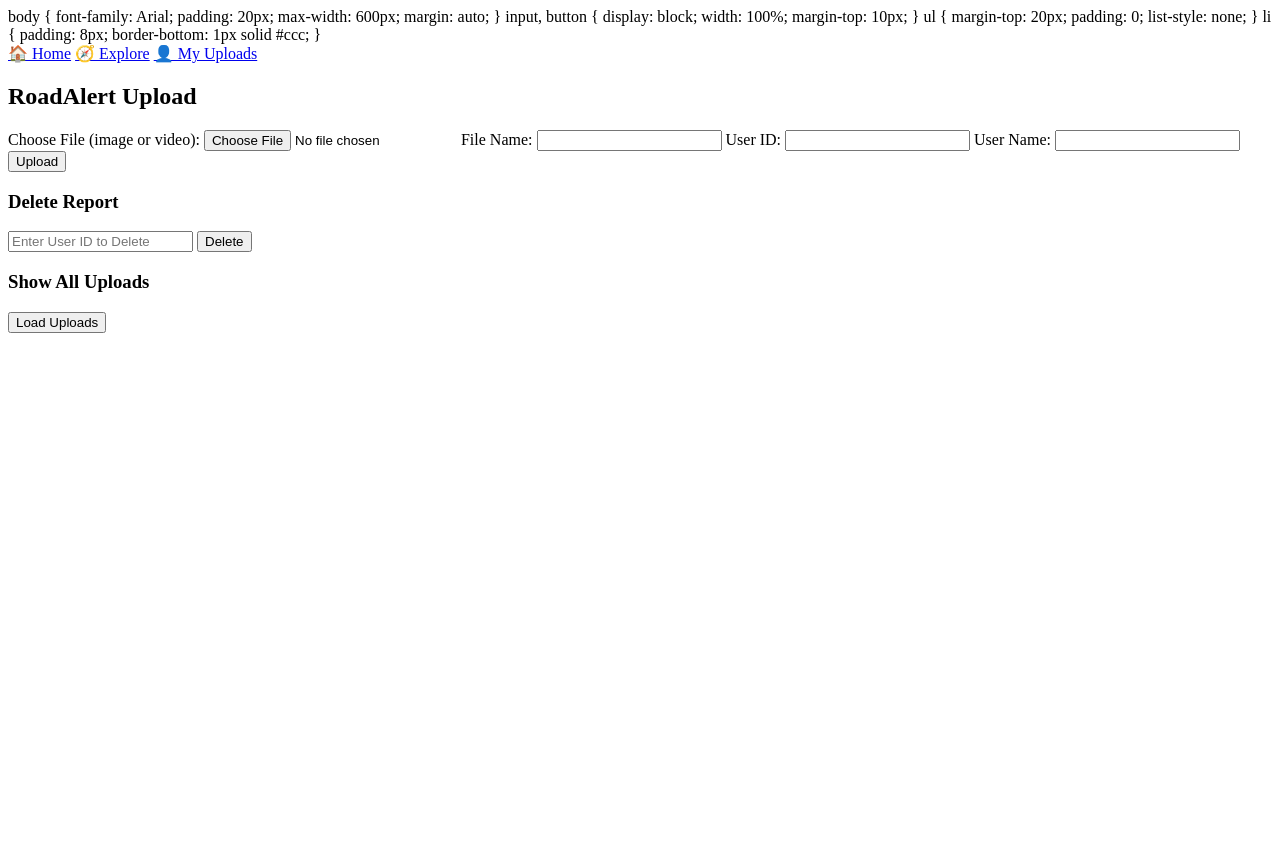
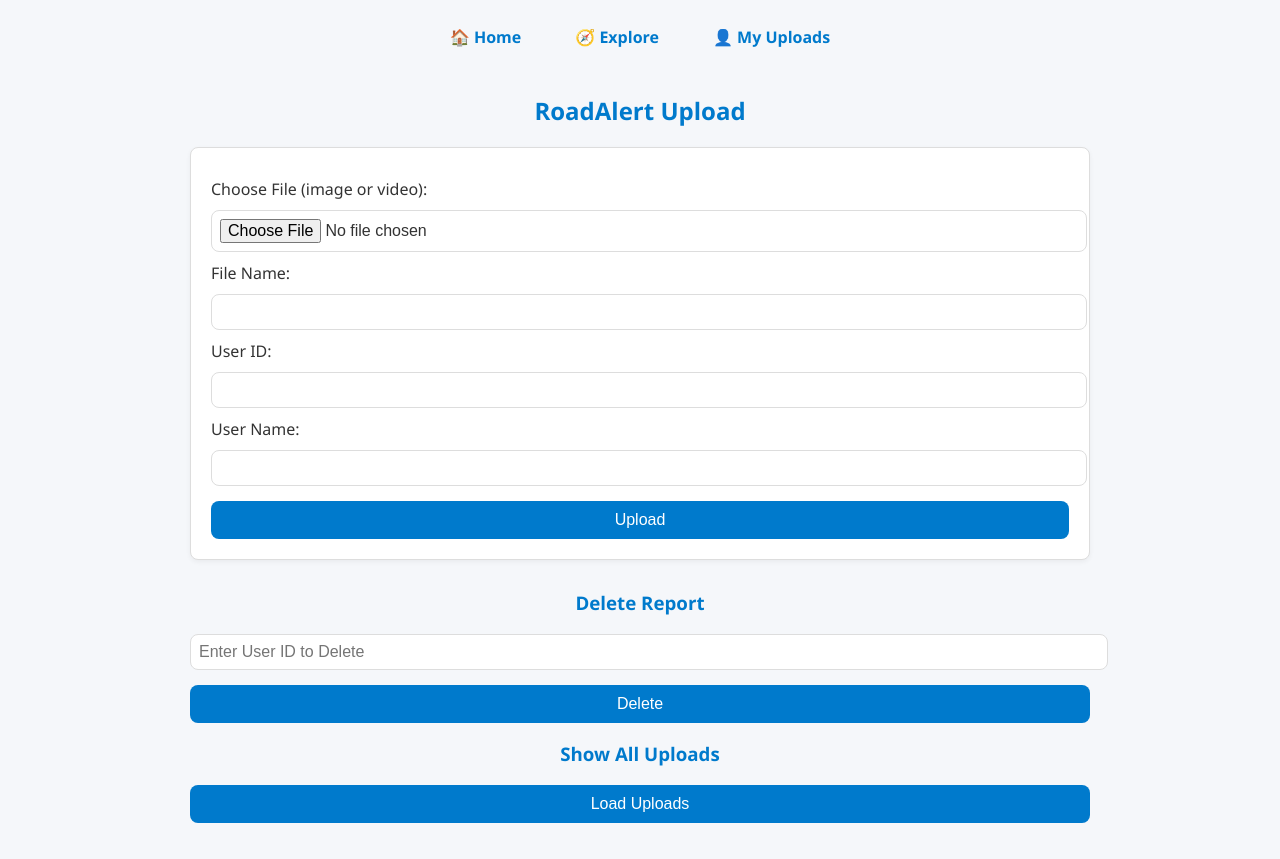
Before and after one commit to oredmo/roadalert-web, a plain HTML site: page index.html in a window 1280 px wide. Before the commit the page ends 800 px from the top, so only its background shows below. Drawn offline with Linux system fonts and the light colour scheme.

```diff
--- a/index.html
+++ b/index.html
@@ -4,14 +4,9 @@
 <head>
   <meta charset="UTF-8">
   <title>RoadAlert Upload</title>
-  <div link rel="stylesheet" href="style.css">
-    body { font-family: Arial; padding: 20px; max-width: 600px; margin: auto; }
-    input, button { display: block; width: 100%; margin-top: 10px; }
-    ul { margin-top: 20px; padding: 0; list-style: none; }
-    li { padding: 8px; border-bottom: 1px solid #ccc; }
-</div>
+  <link rel="stylesheet" href="style.css">
 </head>
-<body link rel="stylesheet" href="style.css">
+<body>
   <nav>
     <a href="index.html">🏠 Home</a>
     <a href="explore.html">🧭 Explore</a>
```
